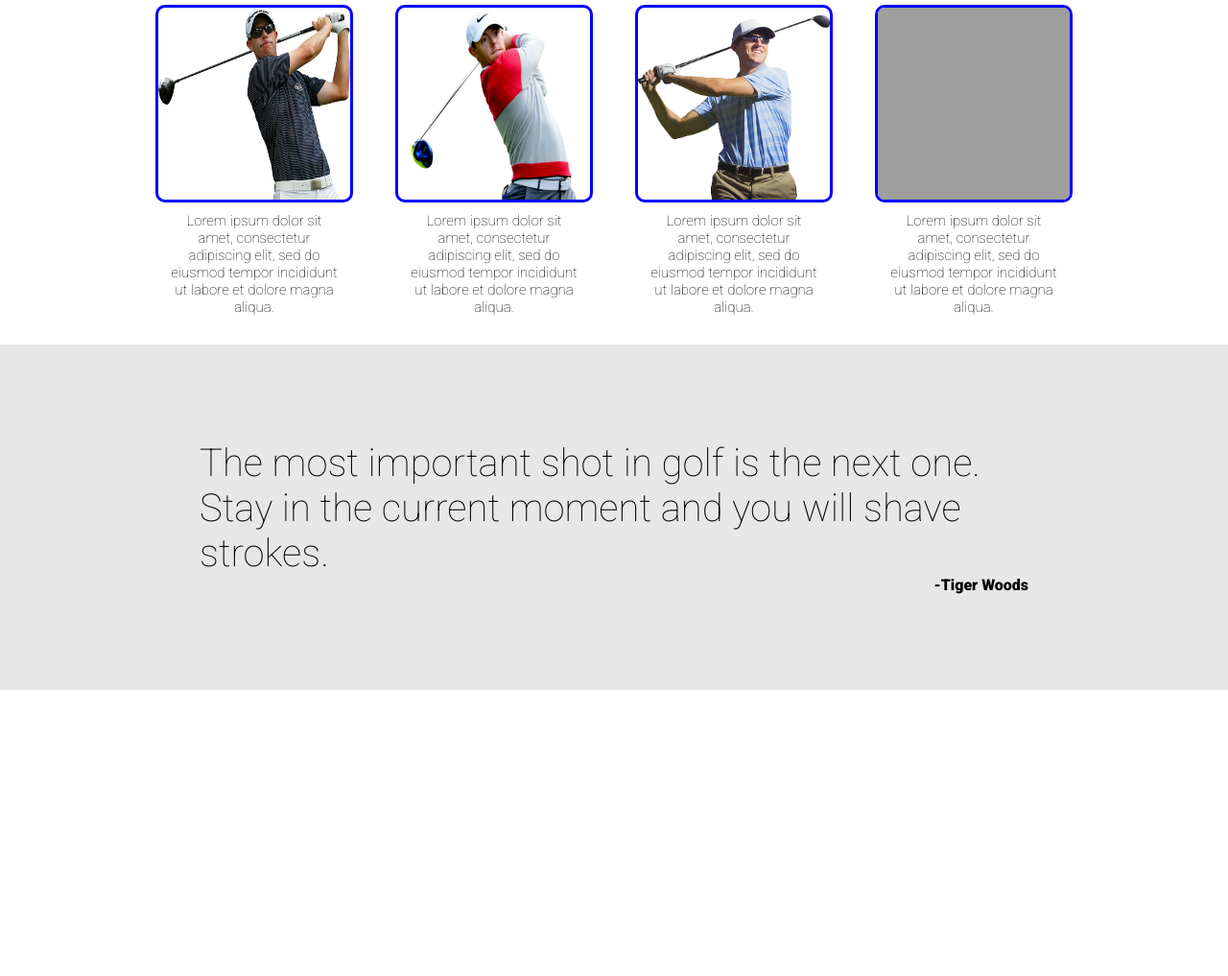
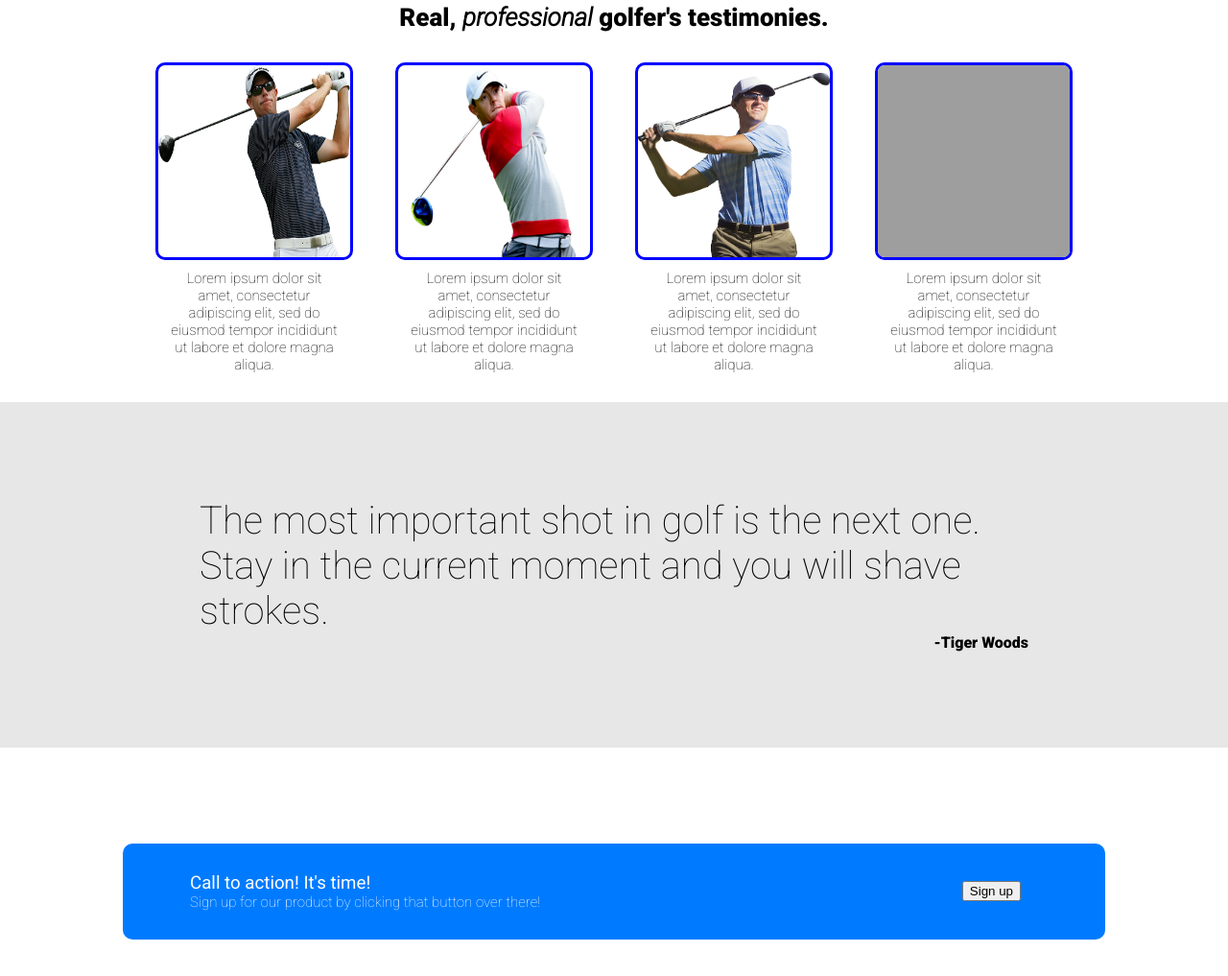
Before and after one commit to i-am-schida/project-landing-page, a plain HTML site: page index.html in a window 1280 px wide. Shown: the part 487-1504 px from the top of the page at 96% size. Before the commit the page ends 1206 px from the top, so only its background shows below. Drawn offline with Linux system fonts and the light colour scheme; grey boxes are pictures that could not be loaded.

Commit message:
section 4 finished
final section finished, had some issues with center alignment on the cross axis so i just band-aid solutioned it by adding 100pxmargin topbottom

```diff
--- a/index.html
+++ b/index.html
@@ -60,8 +60,8 @@
         <p><strong>-Tiger Woods</strong></p>
       </div>
     </section>
-    <!-- <section class="section4">
-      <div class="section4-blue">
+    <section class="section4">
+      <div class="section4-container">
         <div class="section4-left">
           <h3>Call to action! It's time!</h3>
           <p>Sign up for our product by clicking that button over there!</p>
@@ -70,7 +70,7 @@
           <button>Sign up</button>
         </div>
       </div>
-    </section> -->
+    </section>
   </main>
 <!--
   <footer>
--- a/styles/style.css
+++ b/styles/style.css
@@ -63,7 +63,7 @@ main {
   display: flex;
   align-items: center;
   background-color: #1F2937;
-  padding: 0 10%;
+  padding: 30px 10%;
 }
 .container-left {
   color: white;
@@ -159,18 +159,20 @@ div .info img {
 .section4 {
   flex-grow: 1;
   display: flex;
-  align-items: center;
   justify-content: center;
   margin-bottom: 100px;
 }
-.section4-blue {
+.section4-container {
   background-color: rgb(0, 123, 255);
   border-radius: 10px;
   width: 80%;
   color: white;
   display: flex;
+  justify-content: center;
+  align-items: center;
   padding-top: 30px;
   padding-bottom: 30px;
+  margin-top: 100px;
 }
 .section4-left {
   padding-left: 70px;
```
